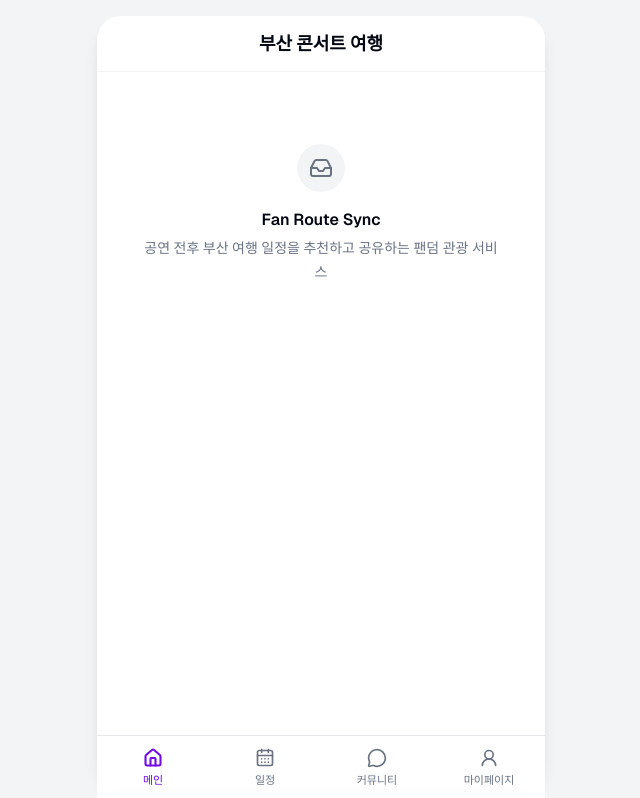
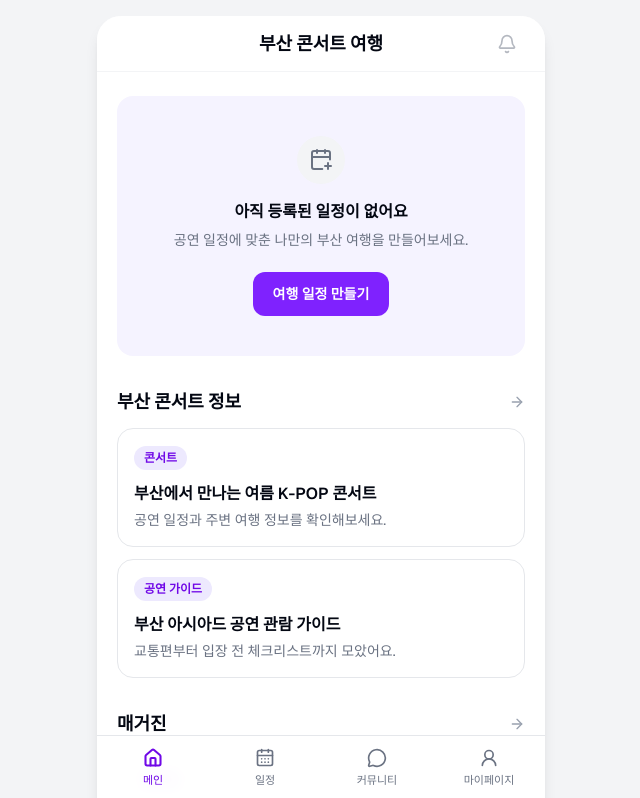
Before and after one commit to fanroute-sync/fanroute-sync-web, a Next.js app: page / in a window 1280 px wide. Shown: the top 798 px of the page, without its empty margins (319-959 px from the left). Built offline with nearby package versions, Linux system fonts and the light colour scheme.

Commit message:
feat: add empty home dashboard

```diff
--- a/src/app/page.tsx
+++ b/src/app/page.tsx
@@ -1,15 +1,5 @@
-import { EmptyState } from '@/components/common';
-import { AppShell, ContentContainer, Header } from '@/components/layout';
+import { emptyHomeFixture, HomeScreen } from '@/features/home';
 
 export default function Home() {
-  return (
-    <AppShell header={<Header title='부산 콘서트 여행' />}>
-      <ContentContainer>
-        <EmptyState
-          title='Fan Route Sync'
-          description='공연 전후 부산 여행 일정을 추천하고 공유하는 팬덤 관광 서비스'
-        />
-      </ContentContainer>
-    </AppShell>
-  );
+  return <HomeScreen data={emptyHomeFixture} />;
 }
--- /dev/null
+++ b/src/features/home/index.ts
@@ -0,0 +1,2 @@
+export { emptyHomeFixture } from './fixtures/home-fixtures';
+export { HomeScreen } from './ui/home-screen';
--- /dev/null
+++ b/src/features/home/ui/content-section.tsx
@@ -0,0 +1,29 @@
+import { ArrowRight } from 'lucide-react';
+
+import { Badge, Card } from '@/components/ui';
+import type { HomeContentItem } from '@/features/home/model/home';
+
+interface ContentSectionProps {
+  title: string;
+  items: HomeContentItem[];
+}
+
+export function ContentSection({ title, items }: ContentSectionProps) {
+  return (
+    <section aria-labelledby={`section-${items[0]?.id ?? title}`}>
+      <div className='mb-3 flex items-center justify-between'>
+        <h2 id={`section-${items[0]?.id ?? title}`} className='text-lg font-bold text-gray-950'>{title}</h2>
+        <ArrowRight aria-hidden='true' className='size-4 text-gray-400' />
+      </div>
+      <div className='space-y-3'>
+        {items.map((item) => (
+          <Card key={item.id} className='shadow-none'>
+            <Badge variant='primary'>{item.category}</Badge>
+            <h3 className='mt-3 font-semibold leading-6 text-gray-950'>{item.title}</h3>
+            <p className='mt-1 text-sm leading-5 text-gray-500'>{item.description}</p>
+          </Card>
+        ))}
+      </div>
+    </section>
+  );
+}
--- /dev/null
+++ b/src/features/home/ui/empty-home.tsx
@@ -0,0 +1,31 @@
+import { CalendarPlus } from 'lucide-react';
+import Link from 'next/link';
+
+import { EmptyState } from '@/components/common';
+import type { EmptyHomeData } from '@/features/home/model/home';
+import { ContentSection } from '@/features/home/ui/content-section';
+
+interface EmptyHomeProps {
+  data: EmptyHomeData;
+}
+
+export function EmptyHome({ data }: EmptyHomeProps) {
+  return (
+    <div className='space-y-8'>
+      <EmptyState
+        className='rounded-2xl bg-violet-50 py-10'
+        icon={<CalendarPlus aria-hidden='true' className='size-6' />}
+        title='아직 등록된 일정이 없어요'
+        description='공연 일정에 맞춘 나만의 부산 여행을 만들어보세요.'
+        action={
+          <Link href='/trips/new' className='inline-flex h-11 items-center justify-center rounded-xl bg-violet-600 px-5 text-sm font-semibold text-white transition-colors hover:bg-violet-700 focus-visible:outline-none focus-visible:ring-2 focus-visible:ring-violet-500 focus-visible:ring-offset-2'>
+            여행 일정 만들기
+          </Link>
+        }
+      />
+      <ContentSection title='부산 콘서트 정보' items={data.concerts} />
+      <ContentSection title='매거진' items={data.magazines} />
+      <ContentSection title='공지사항' items={data.notices} />
+    </div>
+  );
+}
--- /dev/null
+++ b/src/features/home/ui/home-screen.tsx
@@ -0,0 +1,28 @@
+import { Bell } from 'lucide-react';
+
+import { AppShell, ContentContainer, Header } from '@/components/layout';
+import type { EmptyHomeData } from '@/features/home/model/home';
+import { EmptyHome } from '@/features/home/ui/empty-home';
+
+interface HomeScreenProps {
+  data: EmptyHomeData;
+}
+
+export function HomeScreen({ data }: HomeScreenProps) {
+  return (
+    <AppShell
+      header={
+        <Header
+          title='부산 콘서트 여행'
+          action={
+            <button type='button' aria-label='알림' disabled className='grid size-9 place-items-center rounded-full text-gray-500 disabled:opacity-50'>
+              <Bell aria-hidden='true' size={20} />
+            </button>
+          }
+        />
+      }
+    >
+      <ContentContainer><EmptyHome data={data} /></ContentContainer>
+    </AppShell>
+  );
+}
```
